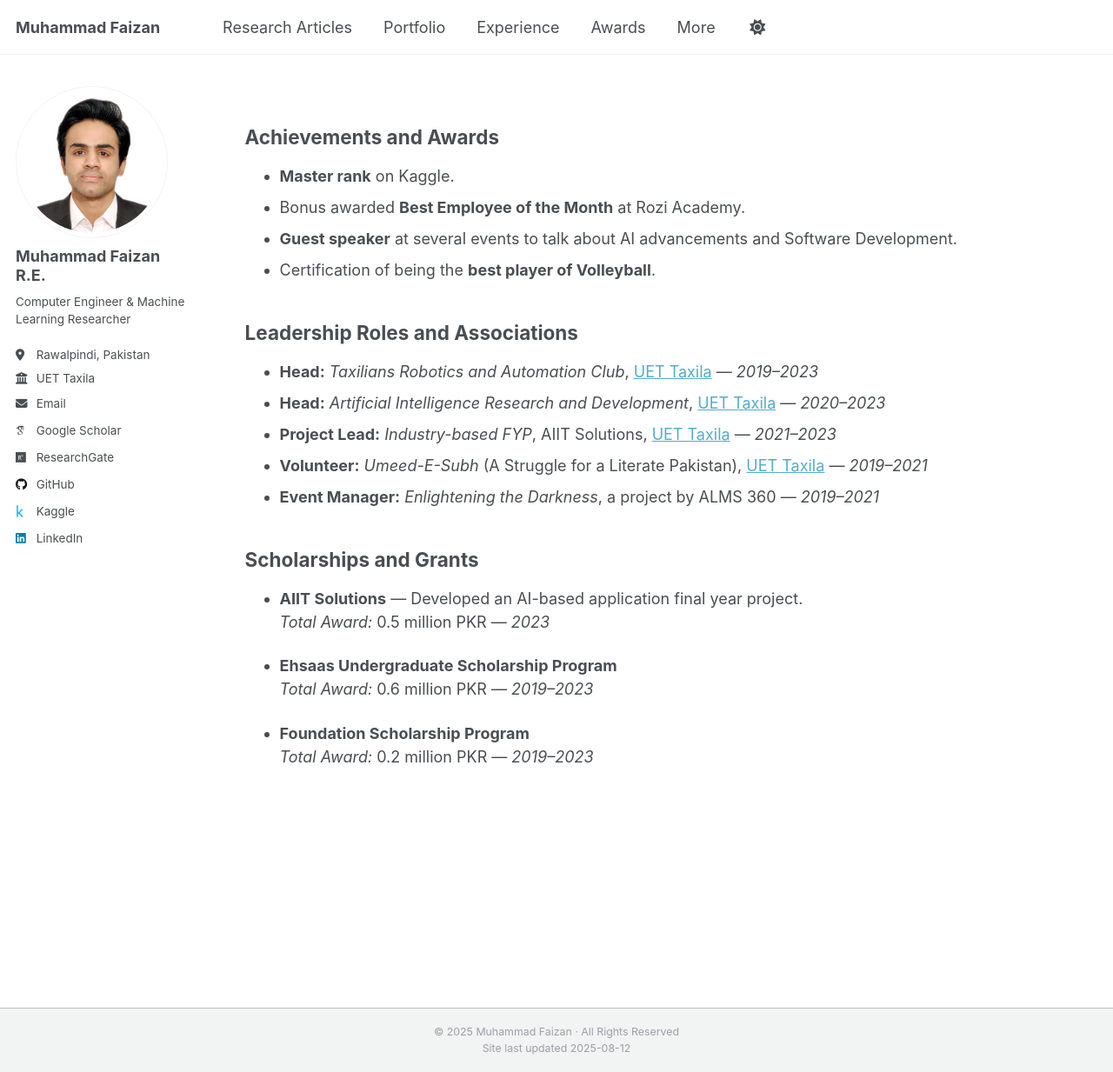
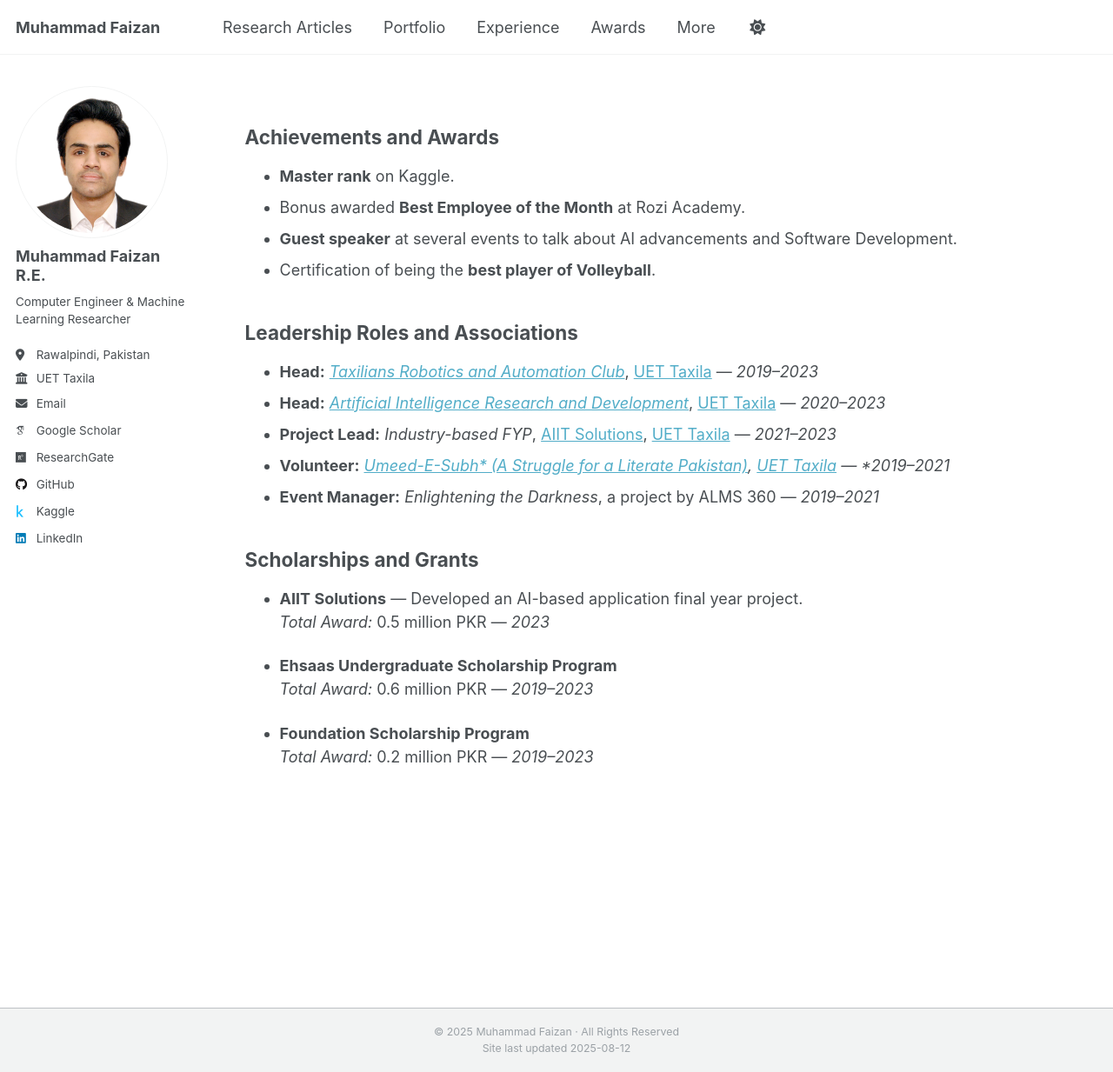
Before and after one commit to MuhammadFaizan99/MuhammadFaizan99.github.io, a Jekyll site: the page built from _pages/awards.md, in a window 1280 px wide and 1233 px high. Shown: the whole window at 87% size. Built offline with Jekyll 4.4.1, drawn with Linux system fonts in a browser that asks for light colours; some web fonts are replaced; a script that is not in the unit is left out; part of the change alters nothing that is shown.

```diff
--- a/_pages/awards.md
+++ b/_pages/awards.md
@@ -17,10 +17,10 @@ redirect_from:
 
 ## Leadership Roles and Associations
 
-- **Head:** *Taxilians Robotics and Automation Club*, [UET Taxila](https://www.uettaxila.edu.pk) — *2019–2023*
-- **Head:** *Artificial Intelligence Research and Development*, [UET Taxila](https://www.uettaxila.edu.pk) — *2020–2023*
-- **Project Lead:** *Industry-based FYP*, AIIT Solutions, [UET Taxila](https://www.uettaxila.edu.pk) — *2021–2023*
-- **Volunteer:** *Umeed-E-Subh* (A Struggle for a Literate Pakistan), [UET Taxila](https://www.uettaxila.edu.pk) — *2019–2021*
+- **Head:** *[Taxilians Robotics and Automation Club](https://trac.com.pk/)*, [UET Taxila](https://www.uettaxila.edu.pk) — *2019–2023*
+- **Head:** *[Artificial Intelligence Research and Development](https://www.linkedin.com/in/artificial-intelligence-research-and-development-society-uet-taxila-7401b2224/?originalSubdomain=pk)*, [UET Taxila](https://www.uettaxila.edu.pk) — *2020–2023*
+- **Project Lead:** *Industry-based FYP*, [AIIT Solutions](https://aiitsolutions.com/), [UET Taxila](https://www.uettaxila.edu.pk) — *2021–2023*
+- **Volunteer:** *[Umeed-E-Subh* (A Struggle for a Literate Pakistan)](https://www.linkedin.com/company/umeed-e-subh-uet-taxila/?originalSubdomain=pk), [UET Taxila](https://www.uettaxila.edu.pk) — *2019–2021*
 - **Event Manager:** *Enlightening the Darkness*, a project by ALMS 360 — *2019–2021*
 
 ## Scholarships and Grants
```
